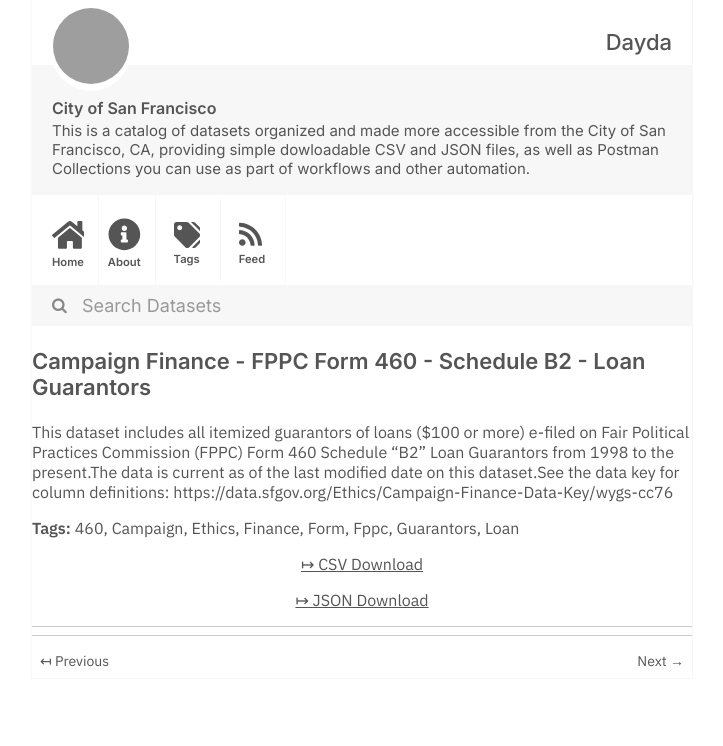
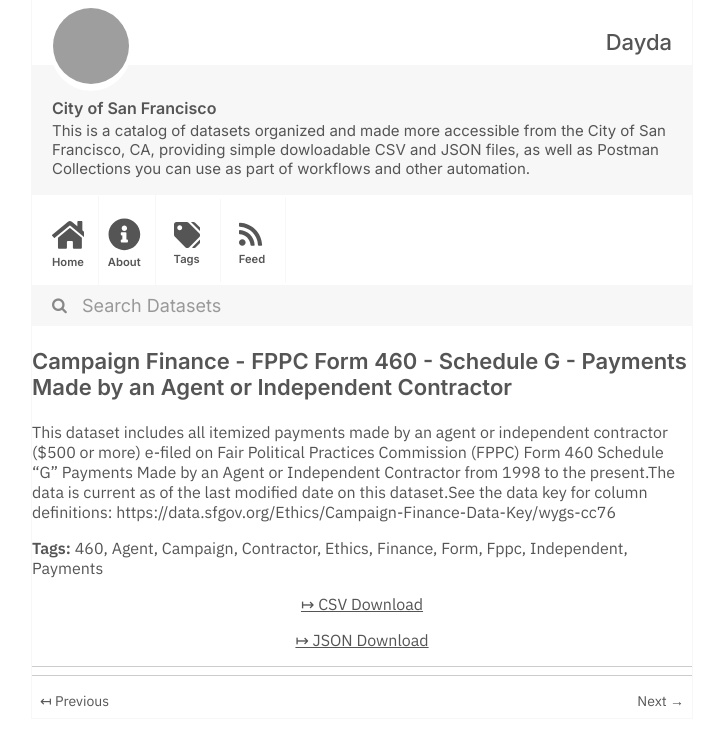
Before and after one commit to dayda-entities/city-of-san-francisco, a Jekyll site: the page built from _posts/2020-11-10-campaign-finance-fppc-form-460.md, in a window 1280 px wide, cut to the strip 0-746 px from the top of the page. Shown: the whole strip, without its empty margins (278-1001 px from the left). Built offline with Jekyll 4.4.1, drawn with Linux system fonts in a browser that asks for light colours; grey boxes are pictures that could not be loaded.

Commit message:
Publish Data

```diff
--- a/_posts/2020-11-10-campaign-finance-fppc-form-460.md
+++ b/_posts/2020-11-10-campaign-finance-fppc-form-460.md
@@ -1,23 +1,27 @@
 ---
-title: Campaign Finance - FPPC Form 460 - Schedule B2 - Loan Guarantors
-created: '2020-11-10T16:56:28.891199'
-modified: '2020-12-04T19:33:37.491275'
+title: >-
+  Campaign Finance - FPPC Form 460 - Schedule G - Payments Made by an Agent or
+  Independent Contractor
+created: '2020-11-10T16:56:14.343569'
+modified: '2020-12-04T19:32:43.231226'
 state: active
 type: dataset
 tags:
   - '460'
+  - Agent
   - Campaign
+  - Contractor
   - Ethics
   - Finance
   - Form
   - Fppc
-  - Guarantors
-  - Loan
+  - Independent
+  - Payments
 groups:
   - Local Government
-csv_url: 'https://data.sfgov.org/api/views/ec3y-6ty9/rows.csv?accessType=DOWNLOAD'
-json_url: 'https://data.sfgov.org/api/views/ec3y-6ty9/rows.json?accessType=DOWNLOAD'
+csv_url: 'https://data.sfgov.org/api/views/6iqh-u3hk/rows.csv?accessType=DOWNLOAD'
+json_url: 'https://data.sfgov.org/api/views/6iqh-u3hk/rows.json?accessType=DOWNLOAD'
 layout: post
 
 ---
-This dataset includes all itemized guarantors of loans ($100 or more) e-filed on Fair Political Practices Commission (FPPC) Form 460 Schedule "B2" Loan Guarantors from 1998 to the present.The data is current as of the last modified date on this dataset.See the data key for column definitions:  https://data.sfgov.org/Ethics/Campaign-Finance-Data-Key/wygs-cc76
+This dataset includes all itemized payments made by an agent or independent contractor ($500 or more) e-filed on Fair Political Practices Commission (FPPC) Form 460 Schedule "G" Payments Made by an Agent or Independent Contractor from 1998 to the present.The data is current as of the last modified date on this dataset.See the data key for column definitions:  https://data.sfgov.org/Ethics/Campaign-Finance-Data-Key/wygs-cc76
```
